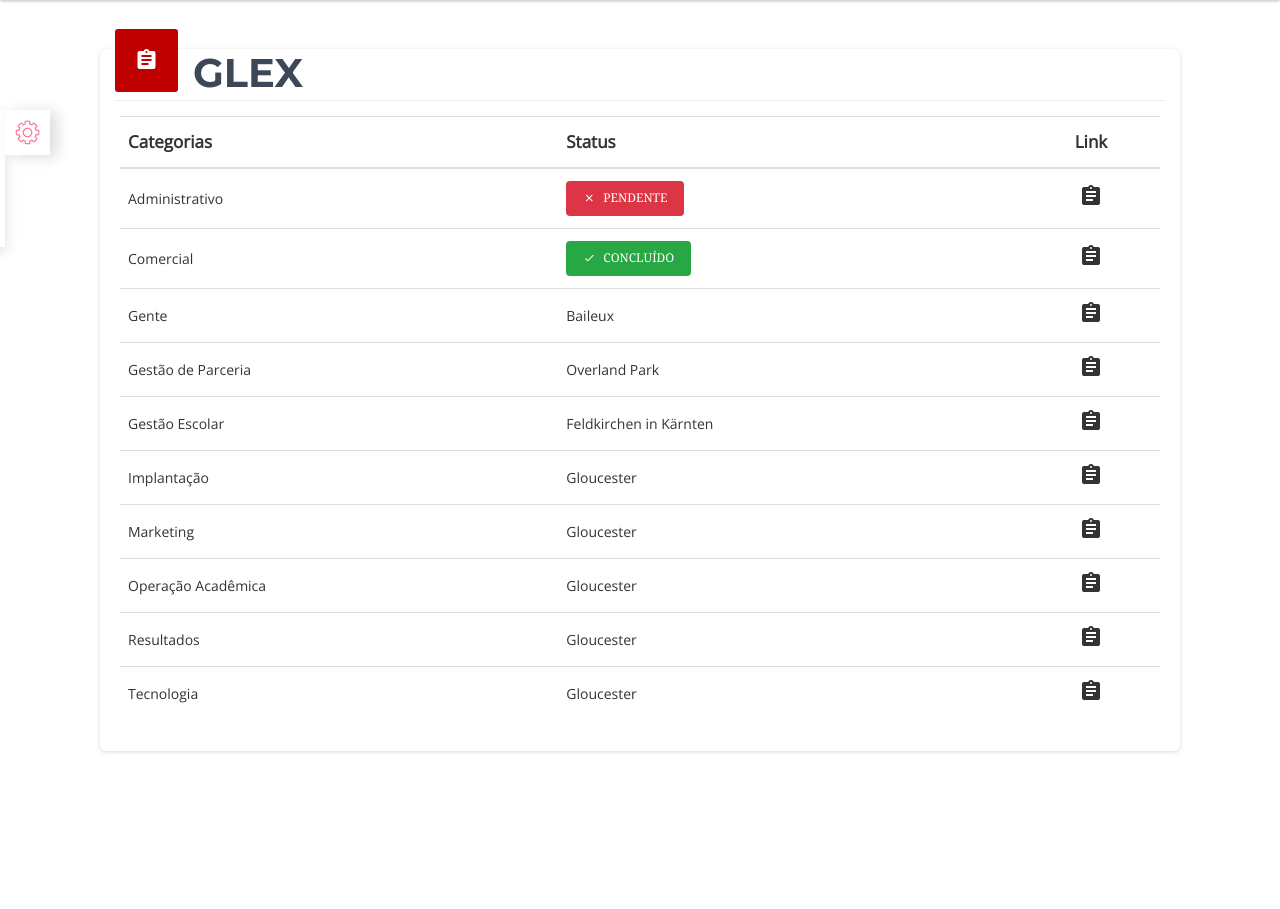
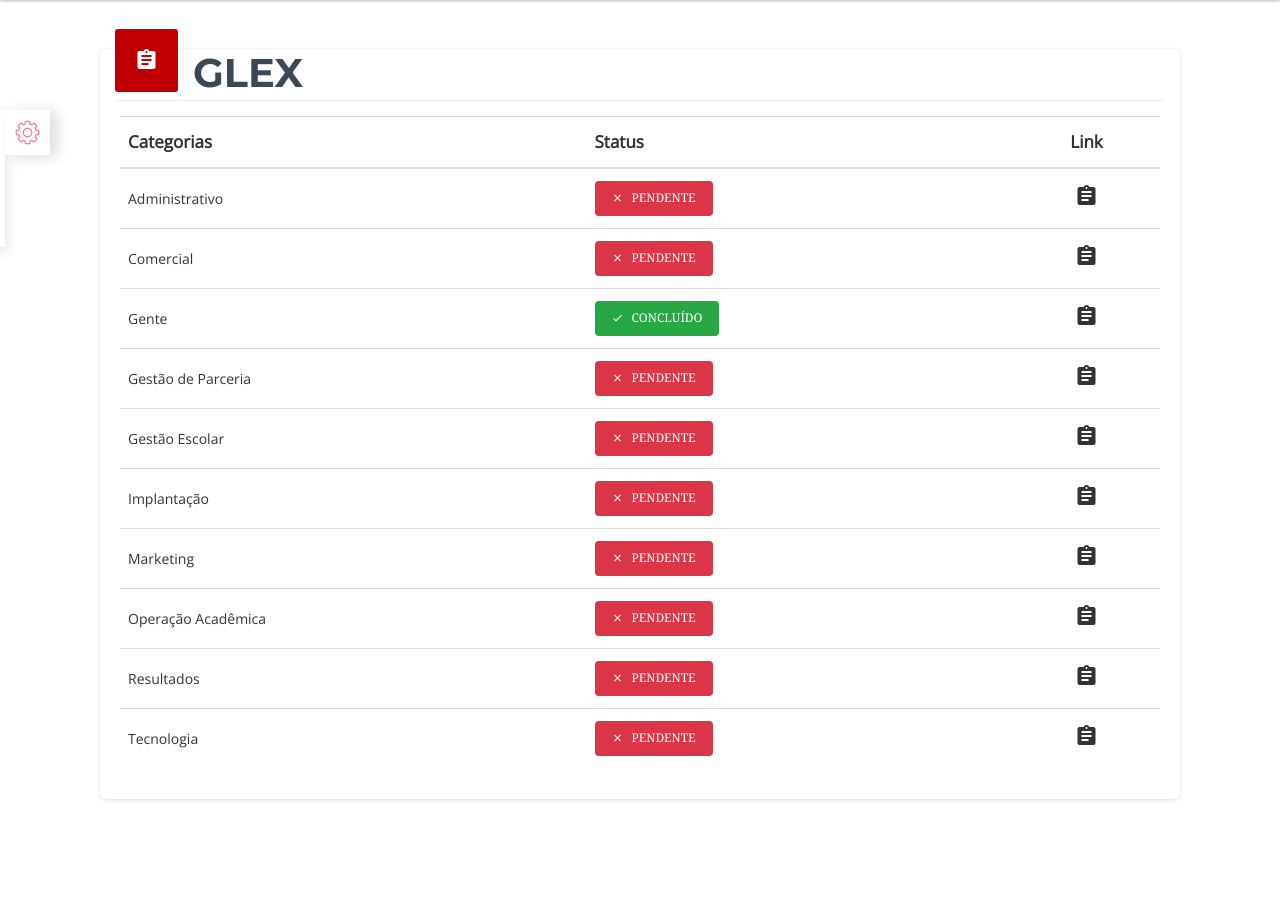
Before and after one commit to AXS05000/chinook, a Django app: page /tabel_forms_glex in a window 1280 px wide. Shown: the part 60-969 px from the top of the page. Before the commit the page ends 813 px from the top, so only its background shows below. Run offline with Django 5.2, Linux system fonts and the light colour scheme; parts of the project's set-up code (start-up, migrations or seed data) failed here and were passed over; some libraries are stand-ins or nearby versions; some web fonts are replaced.

Commit message:
V - 20:28 - 18-07-2024

```diff
--- a/templates/glex/tabel_forms_glex.html
+++ b/templates/glex/tabel_forms_glex.html
@@ -173,6 +173,19 @@
                       <tr>
                         <td>Comercial</td>
                         <td>
+                          <button class="btn btn-danger btn-round">
+                            <span class="button-content">
+                              <i class="material-icons">close</i>
+                              Pendente
+                            </span>
+                            <div class="ripple-container"></div>
+                          </button>
+                        </td>
+                        <td class="text-center"><i class="material-icons">assignment</i></td>
+                      </tr>
+                      <tr>
+                        <td>Gente</td>
+                        <td>
                           <button class="btn btn-success btn-round">
                             <span class="button-content">
                               <i class="material-icons">check</i>
@@ -184,43 +197,94 @@
                         <td class="text-center"><i class="material-icons">assignment</i></td>
                       </tr>
                       <tr>
-                        <td>Gente</td>
-                        <td>Baileux</td>
-                        <td class="text-center"><i class="material-icons">assignment</i></td>
-                      </tr>
-                      <tr>
                         <td>Gestão de Parceria</td>
-                        <td>Overland Park</td>
+                        <td>
+                          <button class="btn btn-danger btn-round">
+                            <span class="button-content">
+                              <i class="material-icons">close</i>
+                              Pendente
+                            </span>
+                            <div class="ripple-container"></div>
+                          </button>
+                        </td>
                         <td class="text-center"><i class="material-icons">assignment</i></td>
                       </tr>
                       <tr>
                         <td>Gestão Escolar</td>
-                        <td>Feldkirchen in Kärnten</td>
+                        <td>
+                          <button class="btn btn-danger btn-round">
+                            <span class="button-content">
+                              <i class="material-icons">close</i>
+                              Pendente
+                            </span>
+                            <div class="ripple-container"></div>
+                          </button>
+                        </td>
                         <td class="text-center"><i class="material-icons">assignment</i></td>
                       </tr>
                       <tr>
                         <td>Implantação</td>
-                        <td>Gloucester</td>
+                        <td>
+                          <button class="btn btn-danger btn-round">
+                            <span class="button-content">
+                              <i class="material-icons">close</i>
+                              Pendente
+                            </span>
+                            <div class="ripple-container"></div>
+                          </button>
+                        </td>
                         <td class="text-center"><i class="material-icons">assignment</i></td>
                       </tr>
                       <tr>
                         <td>Marketing</td>
-                        <td>Gloucester</td>
+                        <td>
+                          <button class="btn btn-danger btn-round">
+                            <span class="button-content">
+                              <i class="material-icons">close</i>
+                              Pendente
+                            </span>
+                            <div class="ripple-container"></div>
+                          </button>
+                        </td>
                         <td class="text-center"><i class="material-icons">assignment</i></td>
                       </tr>
                       <tr>
                         <td>Operação Acadêmica</td>
-                        <td>Gloucester</td>
+                        <td>
+                          <button class="btn btn-danger btn-round">
+                            <span class="button-content">
+                              <i class="material-icons">close</i>
+                              Pendente
+                            </span>
+                            <div class="ripple-container"></div>
+                          </button>
+                        </td>
                         <td class="text-center"><i class="material-icons">assignment</i></td>
                       </tr>
                       <tr>
                         <td>Resultados</td>
-                        <td>Gloucester</td>
+                        <td>
+                          <button class="btn btn-danger btn-round">
+                            <span class="button-content">
+                              <i class="material-icons">close</i>
+                              Pendente
+                            </span>
+                            <div class="ripple-container"></div>
+                          </button>
+                        </td>
                         <td class="text-center"><i class="material-icons">assignment</i></td>
                       </tr>
                       <tr>
                         <td>Tecnologia</td>
-                        <td>Gloucester</td>
+                        <td>
+                          <button class="btn btn-danger btn-round">
+                            <span class="button-content">
+                              <i class="material-icons">close</i>
+                              Pendente
+                            </span>
+                            <div class="ripple-container"></div>
+                          </button>
+                        </td>
                         <td class="text-center"><i class="material-icons">assignment</i></td>
                       </tr>
                     </tbody>
```
